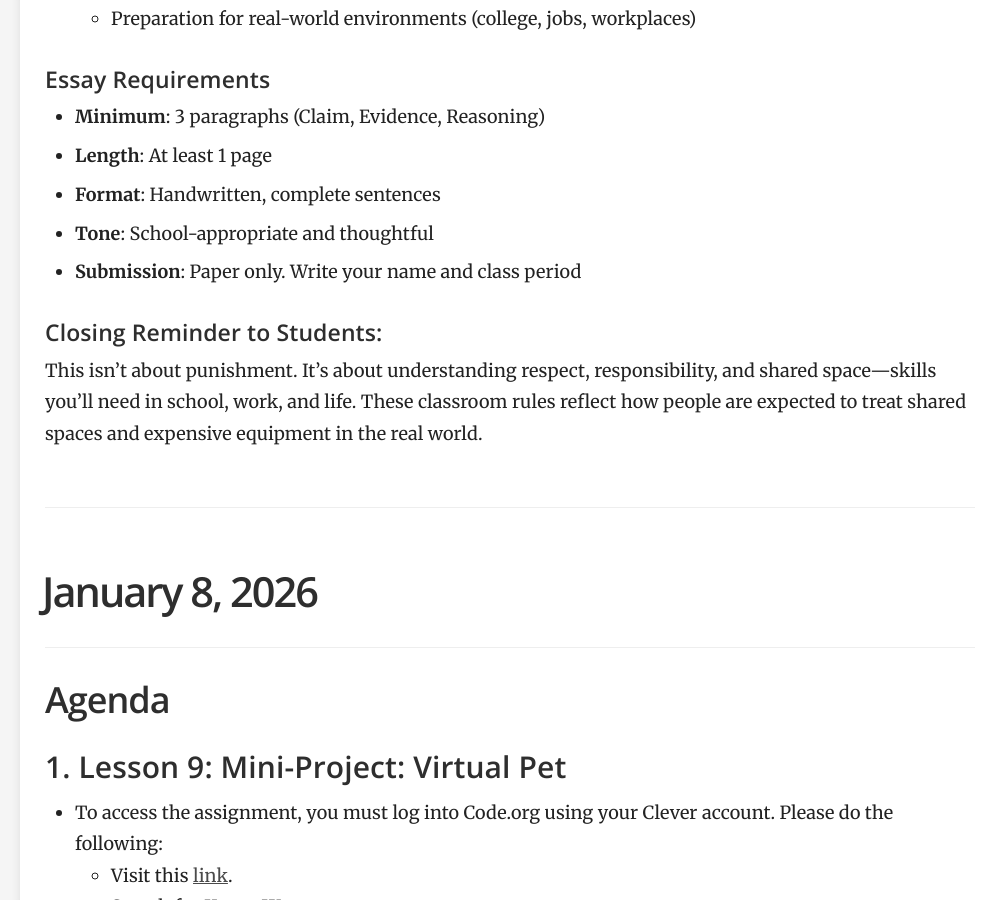
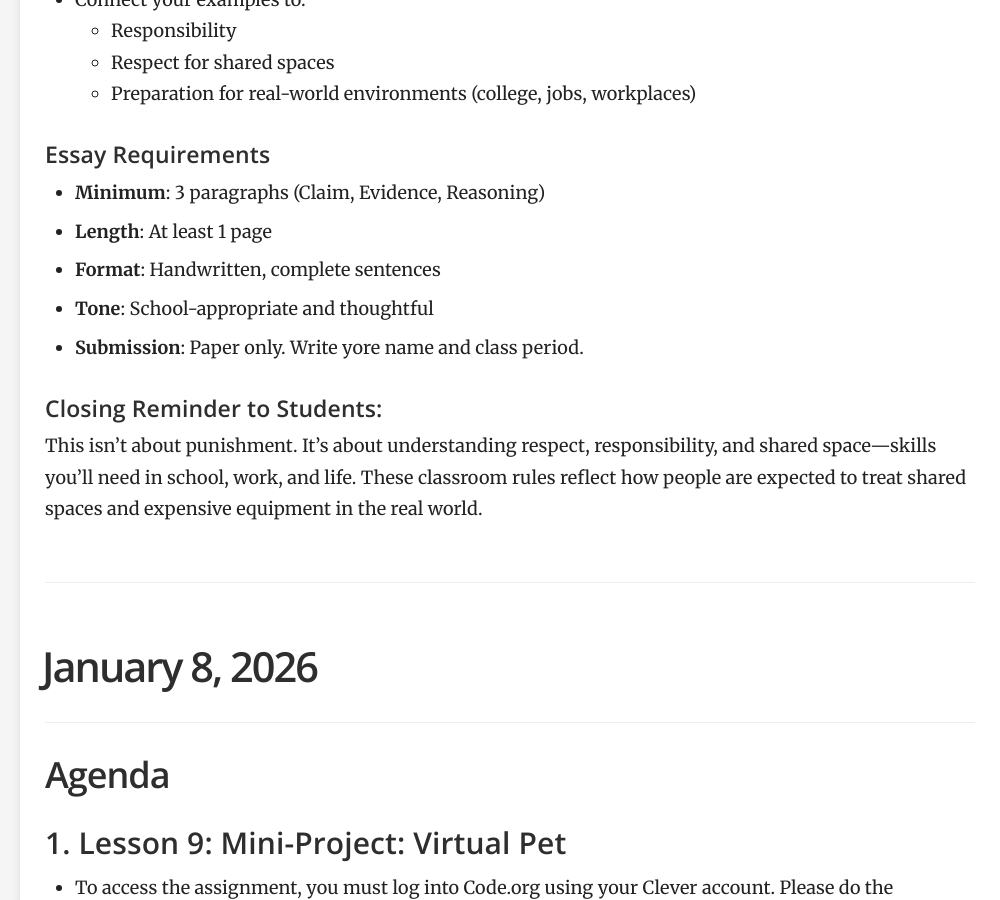
Before and after one commit to mswhitby/classroom, a Jekyll site: the page built from _docs/classes/1st.md, in a window 1280 px wide and 900 px high, scrolled down 1926 px. Shown: the whole window, without its empty margins (280-1280 px from the left). Built offline with Jekyll 4.4.1, drawn with Linux system fonts in a browser that asks for light colours; some of the changed text lies outside the part shown.

Commit message:
Updated lesson

```diff
--- a/_docs/classes/1st.md
+++ b/_docs/classes/1st.md
@@ -58,7 +61,7 @@ In our classroom, students are expected to **not eat or drink at the computers**
 - **Length**: At least 1 page
 - **Format**: Handwritten, complete sentences
 - **Tone**: School-appropriate and thoughtful
-- **Submission**: Paper only. Write your name and class period
+- **Submission**: Paper only. Write yore name and class period.
 
 #### Closing Reminder to Students:
 
```
Also changed, not shown: other parts of _docs/classes/1st.md (+3 -0 lines).
